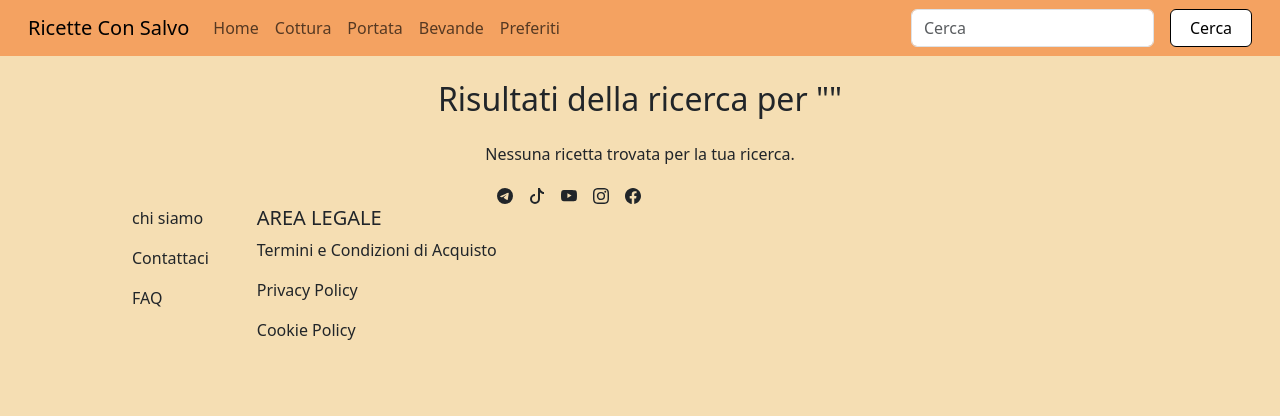
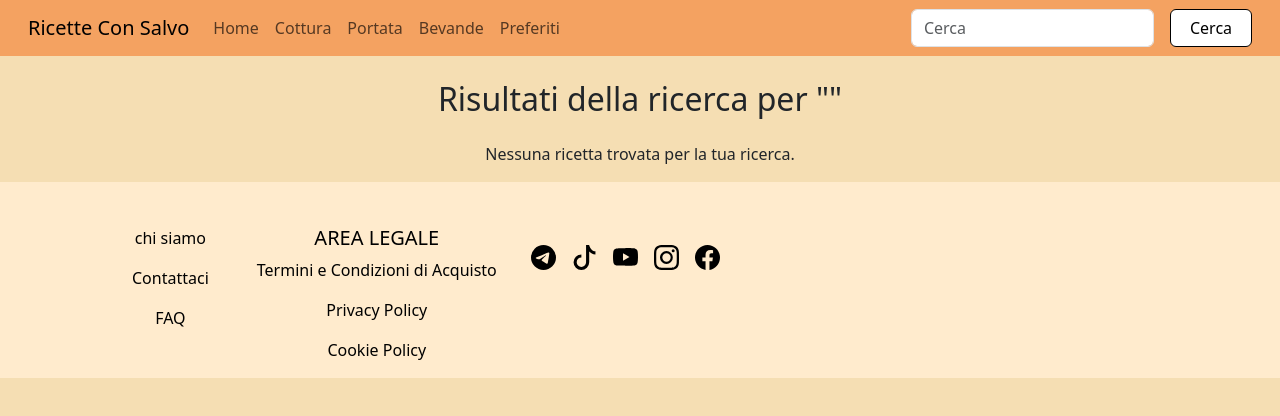
Before and after one commit to Salvatore-12/my-recipe-frontend, a React (Create React App) app: page /risultati-perNome in a window 1280 px wide. Shown: the top 416 px of the page. Built offline with nearby package versions, Linux system fonts and the light colour scheme.

Commit message:
sistemazione della classe css del footer e di altre proietà contenute sempre nel footer

```diff
--- a/src/App.css
+++ b/src/App.css
@@ -1,6 +1,36 @@
+html, body {
+  height: 100%;
+  margin: 0;
+  padding: 0;
+}
+
+#root {
+  display: flex;
+  flex-direction: column;
+  min-height: 100vh;
+}
+
+.Content {
+  flex: 1; /* Occupa tutto lo spazio disponibile tra la navbar e il footer */
+  padding: 20px;
+}
+
+.icons{
+  font-size: 25px;
+  margin: 34px;
+}
+.Footer{
+  position: fixed;
+}
+.FooterContainer {
+  background-color:blanchedalmond;
+  color:black;
+  padding-top: 20px;
+  text-align: center;
+  width: 100%;
+}
 
 body{
-
   background-color: wheat;
 }
 
@@ -152,6 +182,7 @@ h1, h3 {
 
 }
 
+
 .App {
   text-align: center;
 }
```
